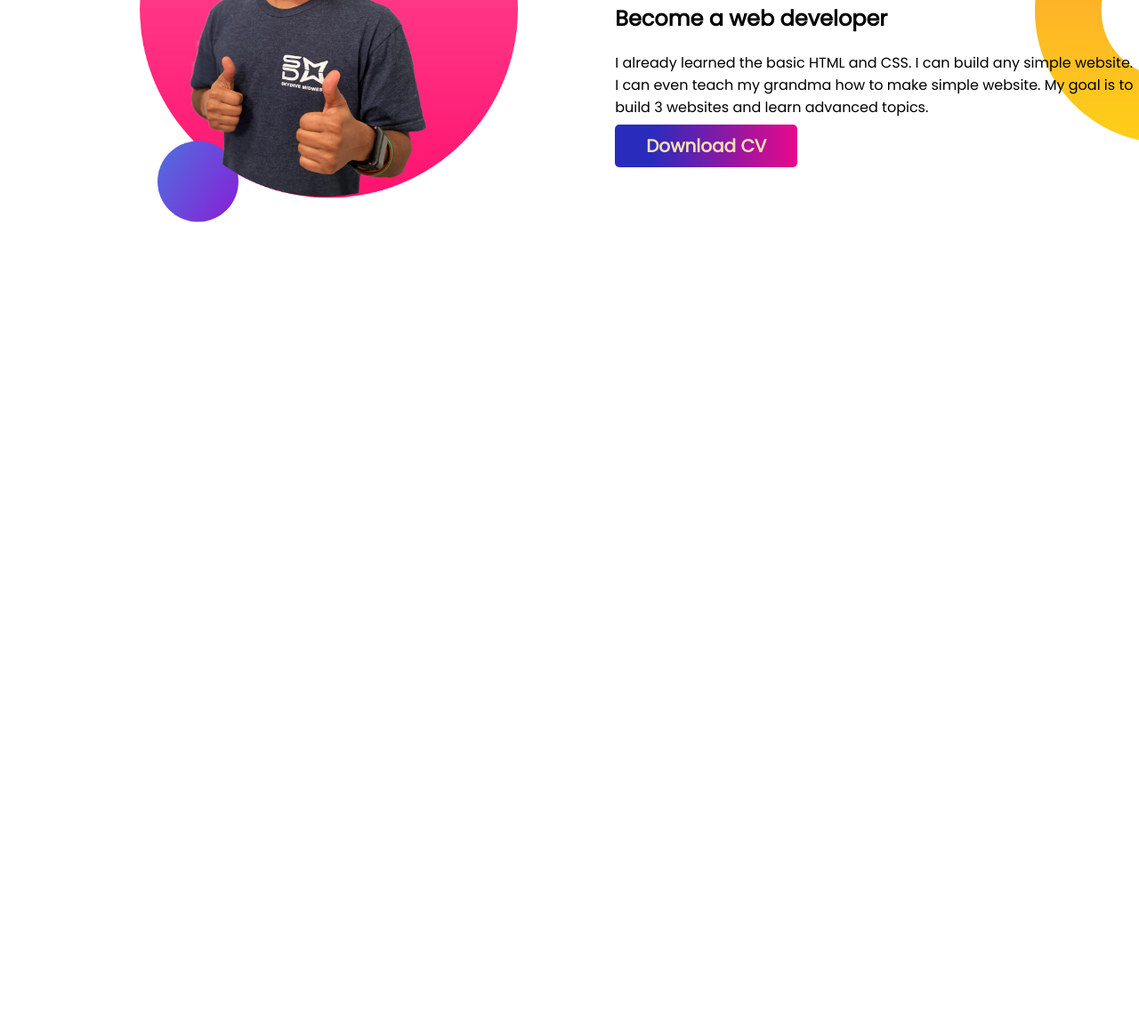
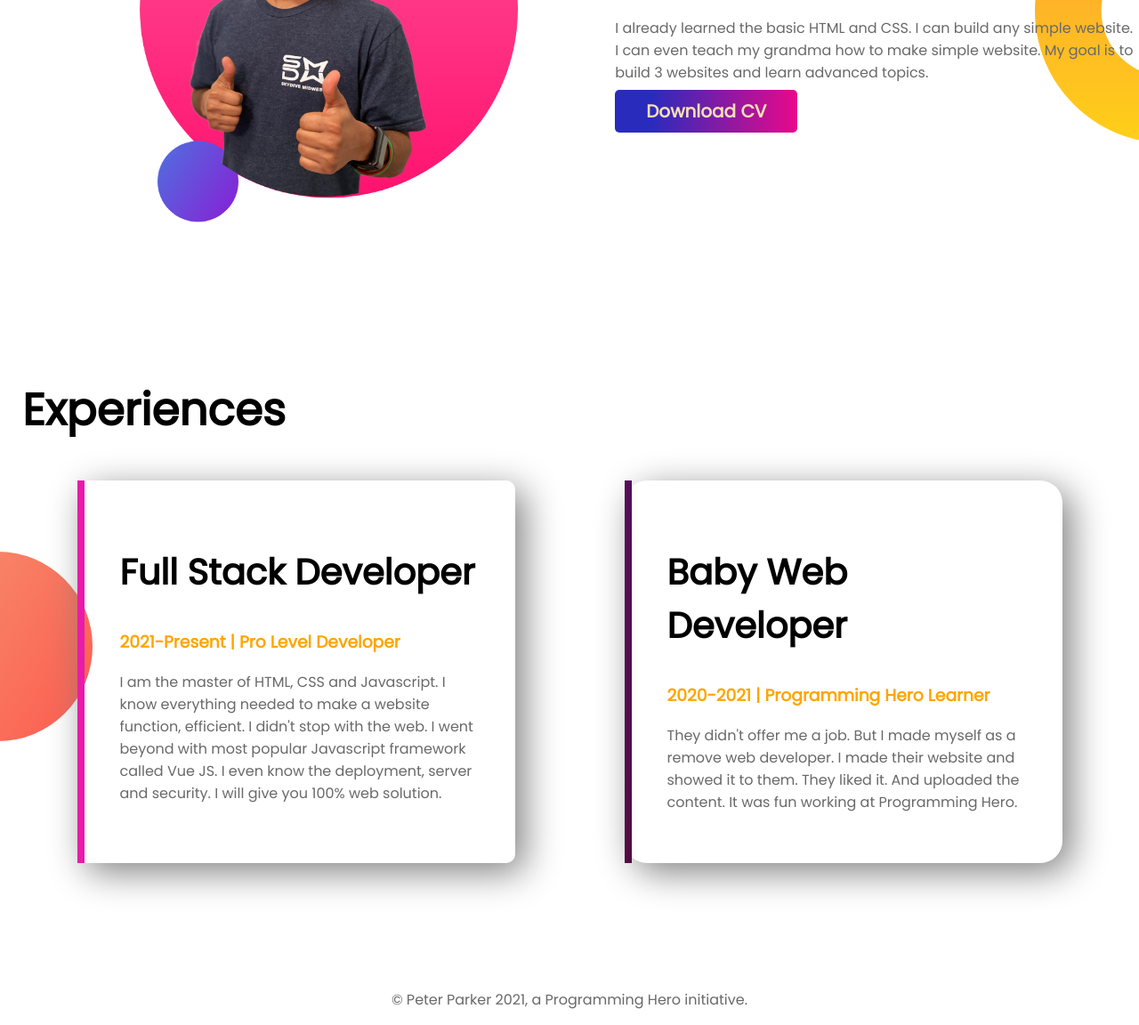
Before and after one commit to afruzaakter/My-Portfolio-website, a plain HTML site: page index.html in a window 1280 px wide. Shown: the part 837-1989 px from the top of the page at 89% size. Before the commit the page ends 1194 px from the top, so only its background shows below. Drawn offline with Linux system fonts and the light colour scheme.

Commit message:
section 3 and footer add

```diff
--- a/index.html
+++ b/index.html
@@ -9,7 +9,7 @@
 </head>
 <body>
     <!--Section 1 part start-->
-    <section class="top-banner">
+    <section class="top-banner flexible-container">
         <div class="article">
             <h1>Welcome To</h1>
             <h1><span class="f-color">Peter Parker</span> World</h1>
@@ -24,7 +24,7 @@
     </section>
   <!--Section 1 end start-->
     <!--Section 2 part start-->
-<section class="dream-banner">
+<section class="dream-banner flexible-container">
     <div class="article">
         <img src="images/jhankar2.png" alt="">
     </div>
@@ -37,6 +37,27 @@
 </section>
 
       <!--Section 2 end start-->
+      <!--Section 3 start start-->
+ <section class="experiences-area">
+    <h1>Experiences</h1>
+<div class="flexible-container">
+    <div id="full-experiences" class="experiences-item">
+        <h2>Full Stack Developer</h2>
+        <h3 class="f-color">2021-Present | Pro Level Developer</h3>
+        <p>I am the master of HTML, CSS and Javascript. I know everything needed to make a website function, efficient. I didn't stop with the web. I went beyond with most popular Javascript framework called Vue JS. I even know the deployment, server and security. I will give you 100% web solution.</p>
+    </div>
+
+    <div id="web-experiences" class="experiences-item">
+        <h2>Baby Web Developer</h2>
+        <h3 class="f-color">2020-2021 | Programming Hero Learner</h3>
+        <p>They didn't offer me a job. But I made myself as a remove web developer. I made their website and showed it to them. They liked it. And uploaded the content. It was fun working at Programming Hero.</p>
+    </div>
+</div>
+      </section>
+      <!--Section 3 end start-->
+      <footer>
+          <p>© Peter Parker 2021, a Programming Hero initiative.</p>
+      </footer>
 
 </body>
 </html>
--- a/style.css
+++ b/style.css
@@ -14,10 +14,14 @@ text-align: center;
 h1{
     font-size: 50px;
 }
-section{
+h2{
+    font-size: 40px;
+}
+p{
+    color: dimgray;
+}
+.flexible-container{
    display: flex;
-   justify-content: space-between;
-   align-items: center;
    margin-bottom: 100px;
 }
 .top-banner{
@@ -52,5 +56,37 @@ section{
     background-image: url(images/dream-bg.png);
     background-repeat: no-repeat;
     background-position: right;
+}
+/* section-4 start */
+.experiences-area{
+    background-image: url(images/exp-bg.png);
+    background-repeat: no-repeat;
+    background-position: left;
+    padding: 25px;
+}
+.experiences-item{
+    width: 40%;
+    margin-left: 5%;
+    margin-right: 5%;
+    padding-left: 20px;
+    border-radius: 10px;
+    padding: 40px;
+    box-shadow: 10px 10px 40px gray;
+
 
 }
+#web-experiences{
+    border-image: repeating-linear-gradient(80deg, rgb(82, 12, 67), rgb(100, 27, 235));
+    border-left: 8px solid;
+    border-image-slice: 1;
+    border-radius: 25px;
+
+}
+#full-experiences{
+    border-image: linear-gradient(90deg,#e71caa 20%,  #550b36 20%);
+    border-left: 8px solid;
+    border-image-slice: 1;
+}
+footer p{
+    text-align: center;
+}
```
